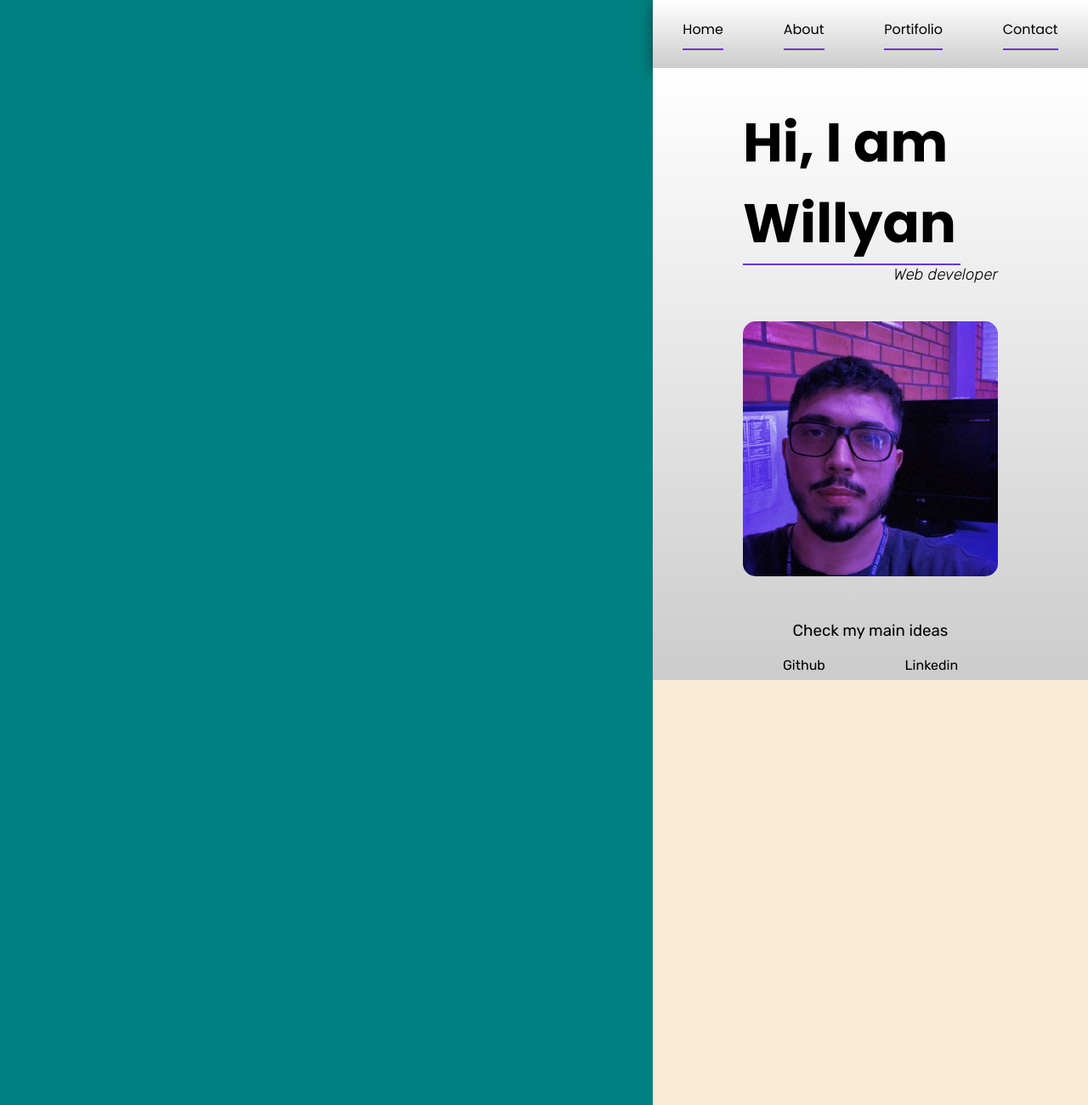
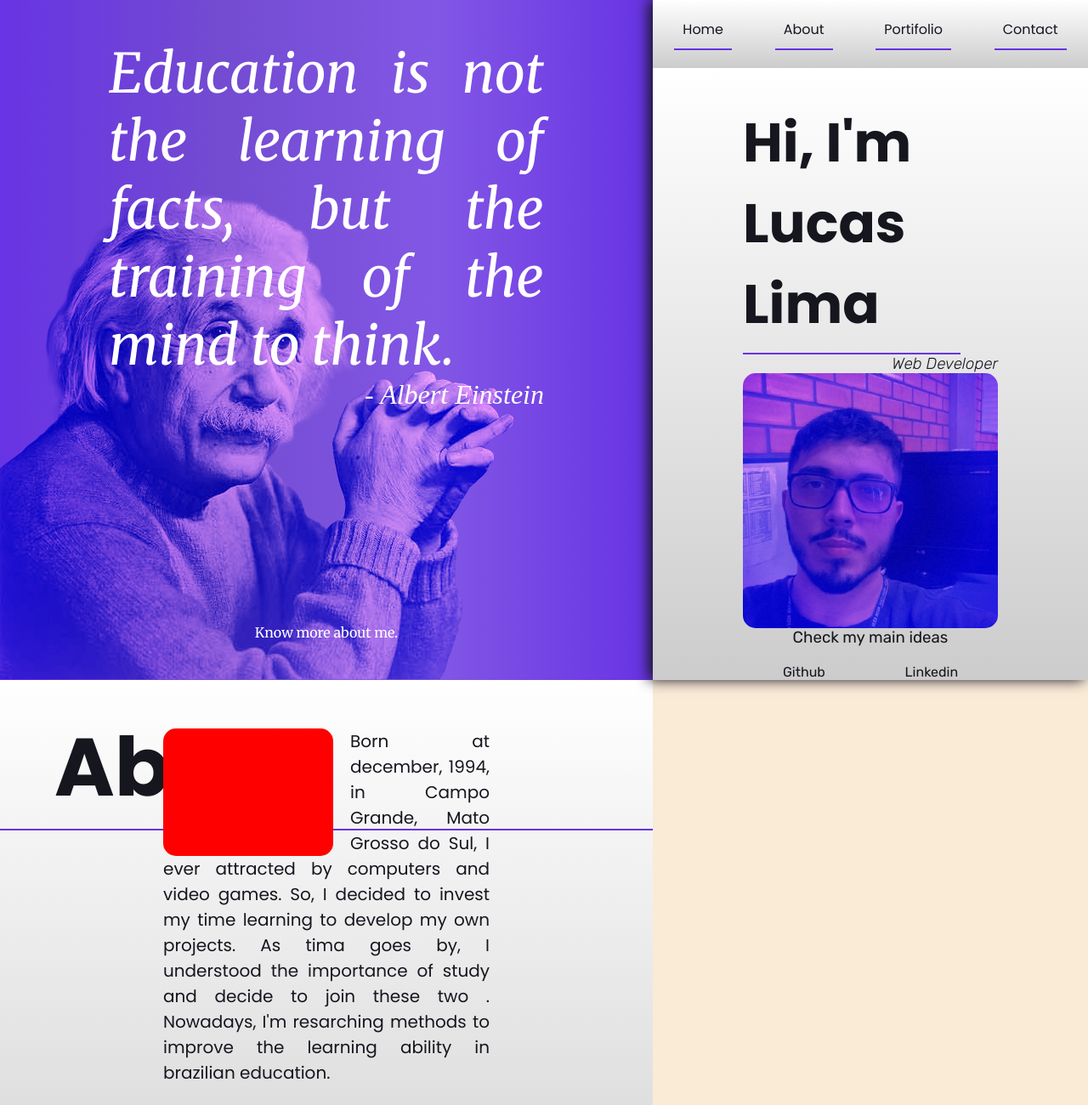
Before and after one commit to willyan258/portifolioProfessor, a plain HTML site: page index.html in a window 1280 px wide. Shown: the top 1300 px of the page at 85% size. Drawn offline with Linux system fonts and the light colour scheme.

Commit message:
aula 25/11

```diff
--- a/index.html
+++ b/index.html
@@ -5,17 +5,82 @@
     <meta http-equiv="X-UA-Compatible" content="IE=edge">
     <meta name="viewport" content="width=device-width, initial-scale=1.0">
     <title>Meu Site</title>
+
+    <!-- IMPORTAÇÃO DE ESTILOS -->
     <link rel="stylesheet" href="./source/css/normalize.css">
     <link rel="stylesheet" href="./source/css/style.css">
+
+    <!-- IMPORTAÇÃO DE FONTE -->
     <link href="https://fonts.googleapis.com/css2?family=Merriweather:ital,wght@0,300;0,400;0,700;0,900;1,300;1,400;1,700;1,900&family=Poppins:ital,wght@0,100;0,200;0,300;0,400;0,500;0,600;0,700;0,800;0,900;1,100;1,200;1,300;1,400;1,500;1,600;1,700;1,800;1,900&family=Rubik:ital,wght@0,300;0,400;0,500;0,600;0,700;0,800;0,900;1,300;1,400;1,500;1,600;1,700;1,800;1,900&display=swap" rel="stylesheet">
 </head>
 <body>
     <div class="container">
         <!-- LADO ESQUERDO -->
         <div class="main-content">
-            <section class="content cor1"></section>
-            <section class="content cor2"></section>
-            <section class="content cor1"></section>
+            <section class="content element1">
+                <div class="quote-section">
+                    <h1 class="quote-citation">
+                        <blockquote>
+                            Education is not the learning of facts, but the training of the mind to think.
+                        </blockquote>
+                    </h1>
+                    <h3 class="author-quote">- Albert Einstein</h3>
+                </div>
+
+                <div class="footer-first-section">
+                    <p class="content-footer-first">Know more about me.</p>
+                </div>
+
+            </section>
+
+
+
+            <section class="content about">
+                <div class="about-me-title">
+                    <h1 class="about-title">About</h1>
+                </div>
+
+                <div class="about-main">
+                   <div class="about-main-content">
+                        <div class="image-fill float-left"></div>
+                        <div class="about-content">Born at december, 1994, in Campo Grande, Mato Grosso do Sul, I ever attracted by computers and video games. So, I decided to invest my time learning to develop my own projects. As tima goes by, I understood the importance of study and decide to join these two . Nowadays, I'm resarching methods to improve the learning ability in brazilian education.</div>
+                   </div>
+
+                   <div class="about-main-content">
+                        <div class="image-fill float-right"></div>
+                        <div class="about-content">Born at december, 1994, in Campo Grande, Mato Grosso do Sul, I ever attracted by computers and video games. So, I decided to invest my time learning to develop my own projects. As tima goes by, I understood the importance of study and decide to join these two . Nowadays, I'm resarching methods to improve the learning ability in brazilian education.</div>
+                   </div>
+
+                </div>
+
+
+            </section>
+
+
+
+
+            <section class="content portifolio">
+                <div class="portifolio-title">
+                    <h1 class="portifilio-header">Portfólio</h1>
+                </div>
+
+                <div class="portifolio-content">
+                    <div class="portfolio-item cor1"></div>
+                    <div class="portfolio-item cor2"></div>
+                    <div class="portfolio-item cor1"></div>
+                    <div class="portfolio-item cor2"></div>
+                    <div class="portfolio-item cor1"></div>
+                    <div class="portfolio-item cor2"></div>
+                    <div class="portfolio-item cor1"></div>
+                    <div class="portfolio-item cor2"></div>
+                    <div class="portfolio-item cor1"></div>
+                    <div class="portfolio-item cor2"></div>
+                    <div class="portfolio-item cor1"></div>
+                    <div class="portfolio-item cor2"></div>
+                    <div class="portfolio-item cor1"></div>
+                    <div class="portfolio-item cor2"></div>
+                </div>
+            </section>
 
         </div>
 
@@ -32,20 +97,23 @@
                         <li>Contact</li>
                     </ul>
                 </nav>
+
+
             </header>
             <main class="main-aside-content">
                 <div class="text-container-top">
-                    <h1 class="my-name">Hi, I am Willyan</h1>
-                    <h3 class="my-function">Web developer</h3>
+                    <h1 class="my-name">Hi, I'm Lucas Lima</h1>
+                    <h3 class="my-function">Web Developer</h3>
                 </div>
                 <div class="image-aside-container"></div>
+
+
                 <div class="footer-aside-container">
                     <h3 class="footer-title">Check my main ideas</h3>
                     <ul class="footer-links">
                         <li>Github</li>
                         <li>Linkedin</li>
                     </ul>
-
                 </div>
             </main>
         </div>
--- a/source/css/style.css
+++ b/source/css/style.css
@@ -1,25 +1,26 @@
 :root {
-    --primary-color: #fff;
-    --secondary-color: #fff;
+    --first-color: #fff;
+    --second-color: #fff;
     --first-font: 'Poppins', sans-serif;
     --second-font: 'Rubik', sans-serif;
     --third-font: 'Merriweather', serif;
-    --main-gradient: linear-gradient(0.25turn, #6833e4, #734bd1, #8257e5, #6833e4 );
+    --main-gradient: linear-gradient(0.25turn, #6833e4, #734bd1, #8257e5, #6833e4);
     --second-gradient: linear-gradient(0deg, #ccc, #fff 100%, #ccc);
+    --radial-gradient: radial-gradient( #6833e4, #734bd1, #8257e5, #6833e4);
     --border-purple: 2px solid #6833e4;
-    --radial-gradient: radial-gradient(# #6833e4, #734bd1, #8257e5, #6833e4)
 }
 
 .container {
     background-color: antiquewhite;
     height: 300vh;
     display: flex;
+    color: #16161f;
 }
 
 /* LADO ESQUERDO */
 
+/* HOME */
 .main-content {
-    background-color: teal;
     width: 60vw;
 }
 
@@ -27,6 +28,132 @@
     height: 100vh;
 }
 
+.element1 {
+    display: flex;
+    flex-direction: column;
+    justify-content: space-around;
+    align-items: center;
+    background-image: url('../img/einstein.png'), var(--main-gradient);
+    background-blend-mode: overlay;
+    background-repeat: no-repeat;
+    background-position: left bottom;
+    color: var(--first-color);
+}
+
+.quote-citation {
+    font-size: 4rem;
+    width: 40vw;
+    text-align: justify;
+    font-style: italic;
+    font-family: var(--third-font);
+    font-weight: 400;
+}
+
+.author-quote {
+    text-align: right;
+    font-size: 2rem;
+    font-style: italic;
+    font-weight: 300;
+}
+
+
+.footer-first-section {
+    padding-top: 20vh;
+    font-family: var(--third-font);
+}
+
+/* ABOUT */
+
+.about {
+    background-image: var(--second-gradient);
+}
+
+.about-main {
+    display: flex;
+    flex-direction: column;
+    justify-content: center;
+    align-items: center;
+    height: 80%;
+}
+
+.about-main-content {
+    width: 30vw;
+    margin: 20px;
+}
+
+.float-left {
+    float: left;
+    margin-right: 20px;
+}
+
+.about-content {
+    text-align: justify;
+    font-size: 20px;
+    font-family: var(--first-font);
+}
+
+.float-right {
+    float: right;
+    margin-left: 20px;
+}
+
+.about-me-title {
+    font-size: 4rem;
+    font-family: var(--first-font);
+    background-color: var(--second-gradient);
+}
+
+.about-title {
+    border-bottom: var(--border-purple);
+    padding-left: 5vw;
+    padding-top: 30px;
+}
+
+.image-fill {
+    width: 200px;
+    height: 150px;
+    background-color: red;
+    border-radius: 15px;
+}
+
+.portifolio {
+    background-image: var(--main-gradient);
+}
+
+.portifolio-title {
+    font-size: 4rem;
+    font-family: var(--first-font);
+}
+
+.portifilio-header {
+    border-bottom: 2px solid white;
+    padding-left: 5vw;
+    padding-top: 30px;
+    color: white;
+
+}
+
+.portifolio-content {
+    margin-top: 70px;
+    width: 55vw;
+    align-items: center;
+    justify-content: center;
+    display: flex;
+    flex-wrap: wrap;
+}
+
+.portfolio-item {
+    width: 200px;
+    height: 200px;
+}
+
+.cor1{
+    background-color: wheat;
+}
+
+.cor2 {
+    background-color: limegreen;
+}
 
 /* LADO DIREITO */
 
@@ -36,103 +163,108 @@
     height: 100vh;
     position: fixed;
     right: 0;
+    box-shadow: -5px 0 15px #16161f;
+}
+
+.header-aside-content {
+    width: 40vw;
+    height: 10vh;
+    background-image: var(--second-gradient);
+    box-shadow: 10px 5px rgba(0, 0, 12, 0.5);
 
 }
 
-.header-aside-content{
-    width: 40vw;
-    background-image: var(--second-gradient);
+.navigation-header ul {
+    display: flex;
+    flex-wrap: wrap;
+    list-style: none;
+    justify-content: space-around;
+    align-items: center;
     height: 10vh;
+
 
 }
 
-.navigation-header{
-    margin-top: 0;
+.navigation-header ul li {
+    border-bottom: var(--border-purple);
+    padding: 0 10px 10px;
+    font-family: var(--first-font);
 }
 
-.navigation-header ul{
-    display: flex;
-    flex-wrap: wrap;
-    list-style: none;
+.main-aside-content {
+    height: 90vh;
+    background-image: var(--second-gradient);
+    display: grid;
+    grid-template-rows: 2fr 5fr 1fr;
     align-items: center;
-    justify-content: space-around;
-    height: 10vh;
-    box-shadow: 0 5px 15px rgba(0, 0, 0, 0.5);
-
+    justify-content: center;
 }
 
-.navigation-header ul li{
-    border-bottom: 2px solid #6833e4;
+.text-container-top {
+    grid-row: 1/2;
     font-family: var(--first-font);
-    padding-bottom: 10px;
 }
 
-.main-aside-content{
-    height: 90vh;
-    background-color: #fff;
-    display: grid;
-    grid-template-rows: 2fr 5fr 1fr;
-    height: 90vh;
-    align-items: center;
-    justify-content: center;
-    background-image: var(--second-gradient);
-}
+/* TOP ASIDE CONTENT */
 
-.text-container-top{
-    grid-row: 1/2;
-    font-family: var(--first-font);
-
-}
-
-.my-name{
+.my-name {
     font-size: 4rem;
     width: 20vw;
     margin-top: 40px;
+    padding-bottom: 10px;
     border-bottom: var(--border-purple);
-
 }
 
-.my-function{
+.my-function {
     text-align: right;
     font-weight: 200;
     font-style: italic;
     font-family: var(--second-font);
 }
 
-.image-aside-container{
+/* IMAGE ASIDE CONTENT */
+
+.image-aside-container {
     width: 300px;
     height: 300px;
     justify-self: center;
     grid-row: 2/3;
-    background-image: url('../img/eu.jfif'), var(--main-gradient);
-    background-blend-mode: hard-light;
+    background-image: url('../img/eu.jfif'), var(--radial-gradient) ;
     background-repeat: no-repeat;
+    background-blend-mode: overlay;
     background-size: contain;
     border-radius: 15px;
 }
 
-.footer-aside-container{
+
+
+/* FOOTER ASIDE CONTENT */
+.footer-aside-container {
     font-family: var(--second-font);
     grid-row: 3/4;
 }
+
 
 .footer-title{
     text-align: center;
     font-weight: 400;
 }
 
-.footer-links{
+.footer-links {
     display: flex;
     justify-content: space-around;
     margin-top: 20px;
 }
+
+
+/* CONTATO */
 
 .contact {
     position: sticky;
     right: 0;
     width: 40vw;
     z-index: 10;
-    margin-top: 200vh;
+    margin-top: 210vh;
     background-color: aquamarine;
     margin-left: -15px;
 }
```
Also changed, not shown: source/img/einstein.png (added).
